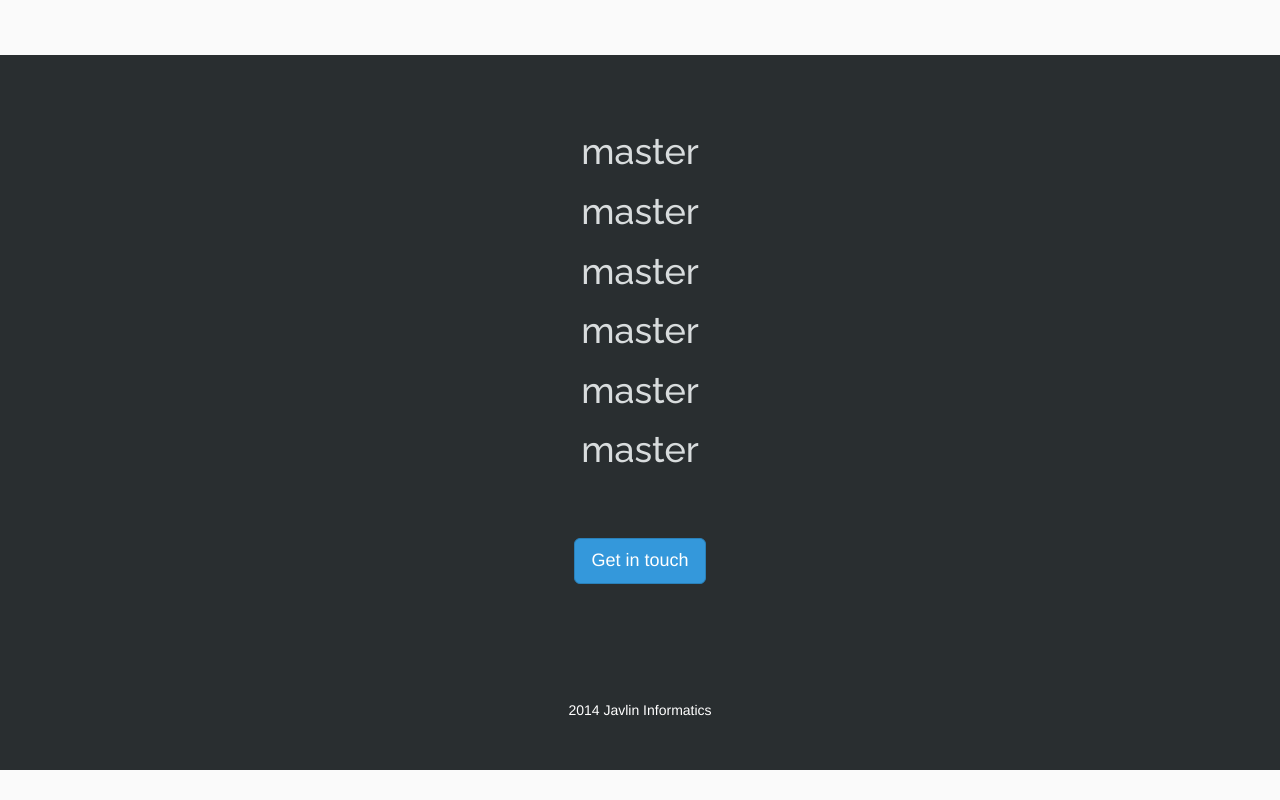
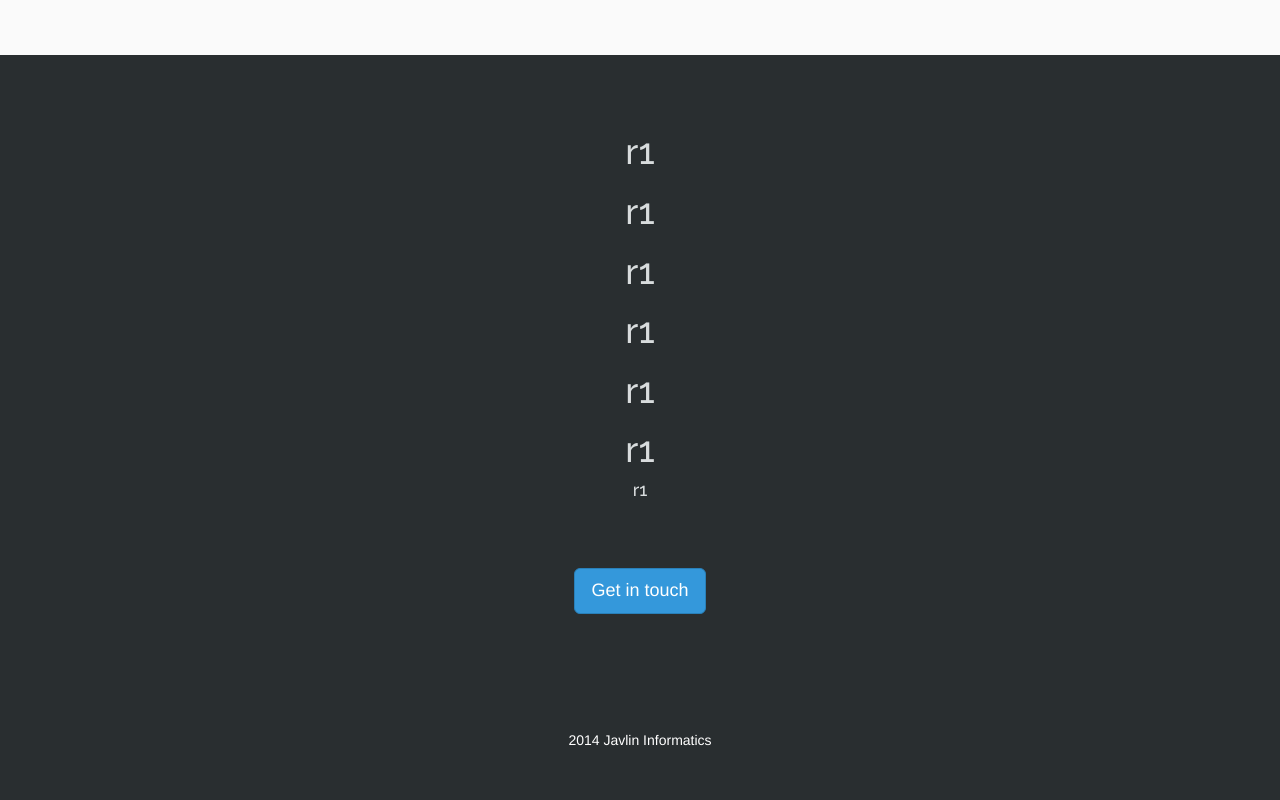
Before and after one commit to VIKRAMJYANI/second-project, a plain HTML site: page index.html in a window 1280 px wide. Shown: the part 936-1736 px from the top of the page. Before the commit the page ends 1706 px from the top, so only its background shows below. Drawn offline with nearby package versions, Linux system fonts and the light colour scheme.

Commit message:
this is r1 branch

```diff
--- a/index.html
+++ b/index.html
@@ -163,13 +163,13 @@
             <div class="container">
                 <div class="footer-help divide">
                     <div class="row">
-                        <h1>master</h1>
-                        <h1>master</h1>
-                        <h1>master</h1>
-                        <h1>master</h1>
-                        <h1>master</h1>
-                        <h1>master</h1>
-                        <h4></h4>
+                        <h1>r1</h1>
+                        <h1>r1</h1>
+                        <h1>r1</h1>
+                        <h1>r1</h1>
+                        <h1>r1</h1>
+                        <h1>r1</h1>
+                        <h4>r1</h4>
 
                         <div class="divide">
                             <a href="mailto:info@javlin.co.in" class="btn btn-lg btn-simple">Get in touch</a>
```
Also changed, not shown: 1 other file.
